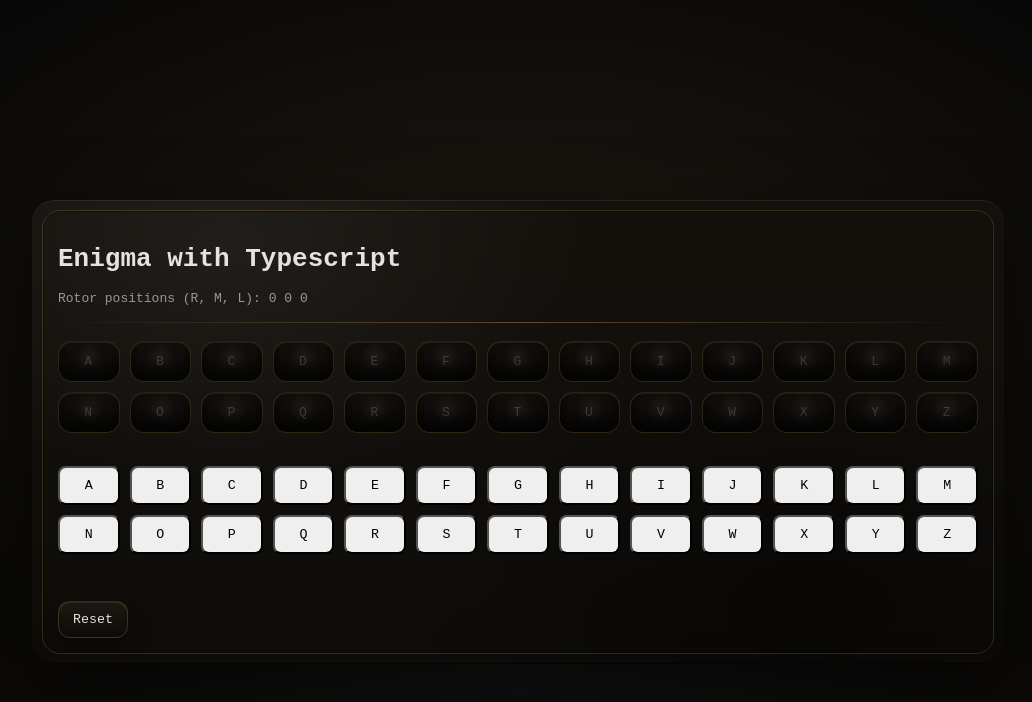
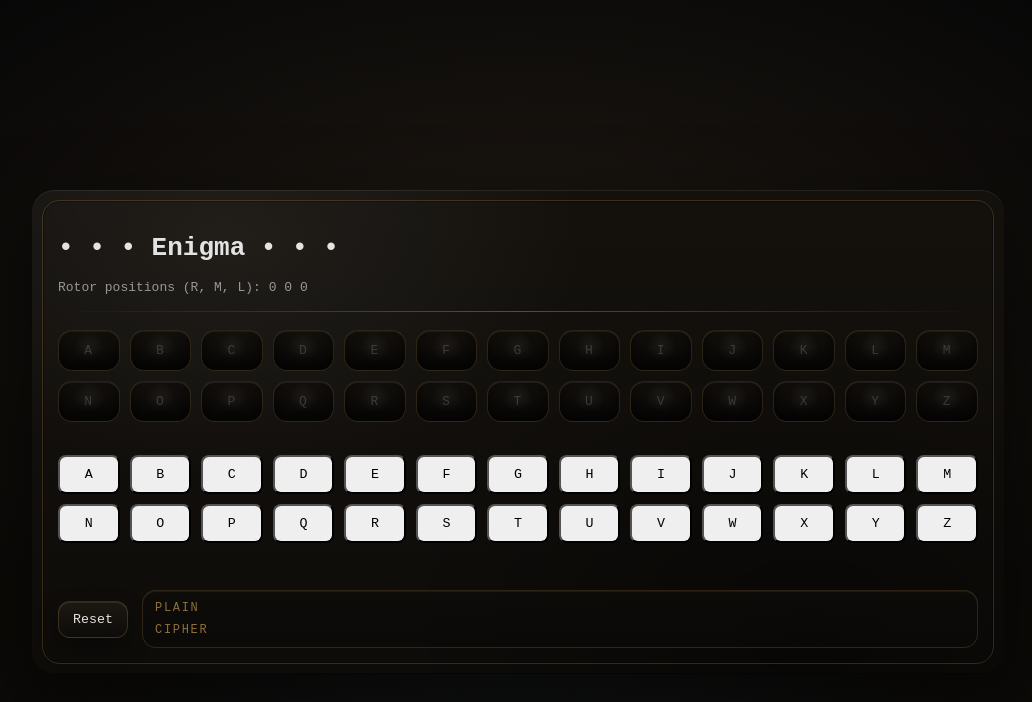
Before and after one commit to amy-enn/enigma-machine, a React (Vite) app: page / in a window 1280 px wide. Shown: the top 702 px of the page, without its empty margins (122-1154 px from the left). Built offline with nearby package versions, Linux system fonts and the light colour scheme.

Commit message:
lamps are cute, going to add some rotor ui

```diff
--- a/src/App.css
+++ b/src/App.css
@@ -120,10 +120,33 @@ button {
   border-radius: 8px;
 }
 
-.cipher {
-  font-family: ui-monospace, SFMono-Regular, Menlo, Monaco, Consolas, "Liberation Mono", "Courier New", monospace;
-  color: rgba(255, 255, 255, 0.92);
-  opacity: 0.9;
+.io {
+  display: grid;
+  gap: 8px;
+  flex: 1;
+  padding: 10px 12px;
+  border-radius: 14px;
+  border: 1px solid rgba(185, 145, 74, 0.20);
+  background: linear-gradient(180deg, rgba(14, 12, 10, 0.75), rgba(10, 9, 8, 0.75));
+  box-shadow: inset 0 1px 0 rgba(255, 255, 255, 0.06);
+}
+
+.io-line {
+  display: grid;
+  grid-template-columns: 70px 1fr;
+  align-items: baseline;
+  gap: 10px;
+}
+
+.io-label {
+  color: rgba(185, 145, 74, 0.75);
+  letter-spacing: 0.14em;
+  font-size: 12px;
+}
+
+.io-text {
+  color: rgba(255, 255, 255, 0.90);
+  opacity: 0.95;
   overflow-wrap: anywhere;
 }
 
--- a/src/App.tsx
+++ b/src/App.tsx
@@ -15,6 +15,7 @@ export default function App() {
   const [lit, setLit] = useState<string | null>(null);
   const [ciphertext, setCiphertext] = useState("");
   const [positions, setPositions] = useState<[number, number, number]>([0, 0, 0]);
+  const [plaintext, setPlaintext] = useState("");
 
   const machineRef = useRef(
     new EnigmaMachine(
@@ -25,6 +26,7 @@ export default function App() {
   );
 
   function handlePress(letter: string) {
+    setPlaintext((prev) => prev + letter);
     const out = machineRef.current.pressKey(letter);
     setLit(out);
     setCiphertext((prev) => prev + out);
@@ -36,6 +38,7 @@ export default function App() {
 
   function handleReset() {
     setLit(null);
+    setPlaintext("");
     setCiphertext("");
     machineRef.current.setRotorPositions([0, 0, 0]);
 
@@ -49,7 +52,7 @@ export default function App() {
   return (
     <div className="enigma-wrap">
       <div className="enigma-panel">
-        <h1 className="enigma-title">Enigma with Typescript</h1>
+        <h1 className="enigma-title">• • • Enigma • • •</h1>
 
         <p className="sub">
           Rotor positions (R, M, L): {r} {m} {l}
@@ -63,8 +66,17 @@ export default function App() {
 
           <div className="output-row">
             <button className="reset-btn" onClick={handleReset}>Reset</button>
-            <div className="cipher">
-              {ciphertext}
+
+            <div className="io">
+              <div className="io-line">
+                <span className="io-label">PLAIN</span>
+                <span className="io-text">{plaintext}</span>
+              </div>
+
+              <div className="io-line">
+                <span className="io-label">CIPHER</span>
+                <span className="io-text">{ciphertext}</span>
+              </div>
             </div>
           </div>
         </div>
```
